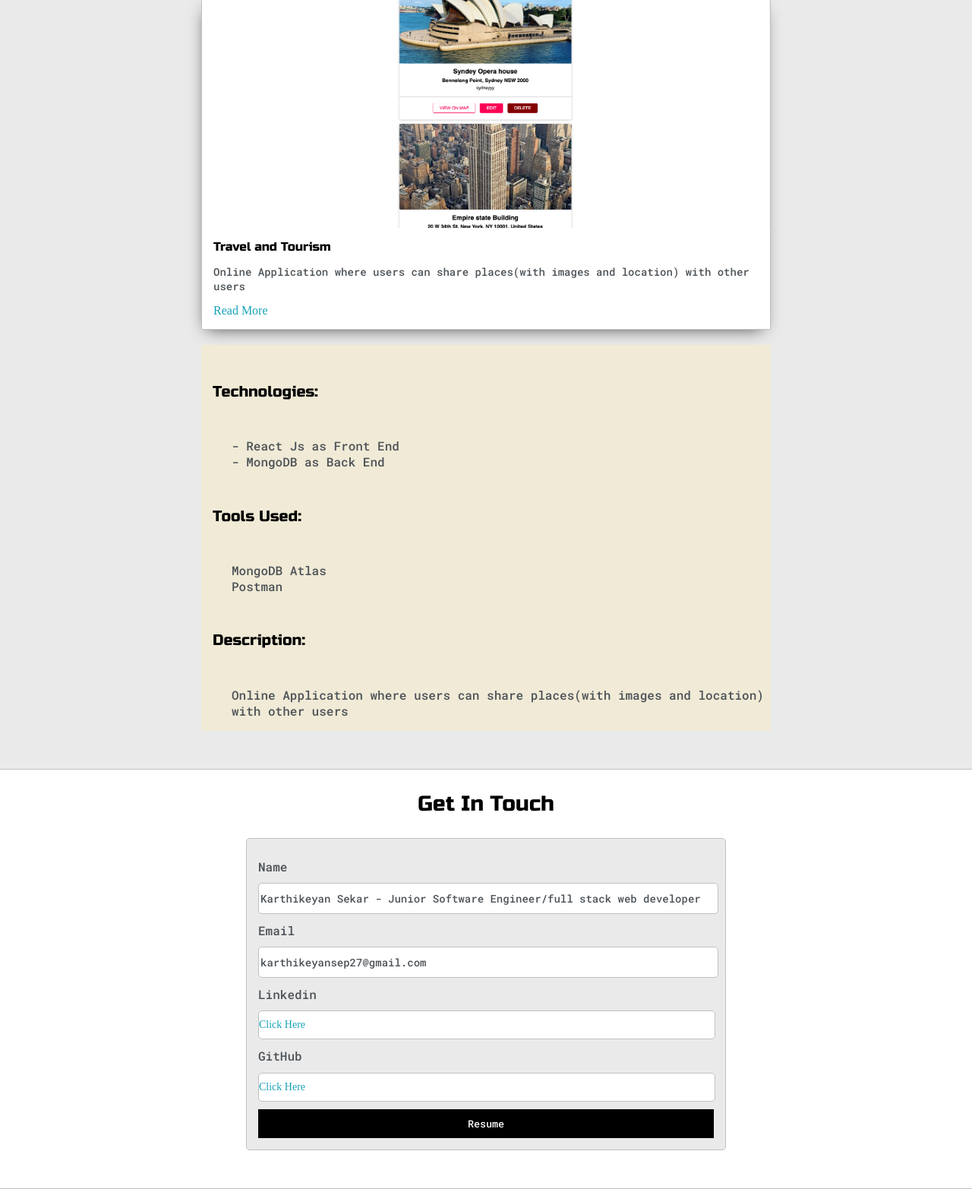
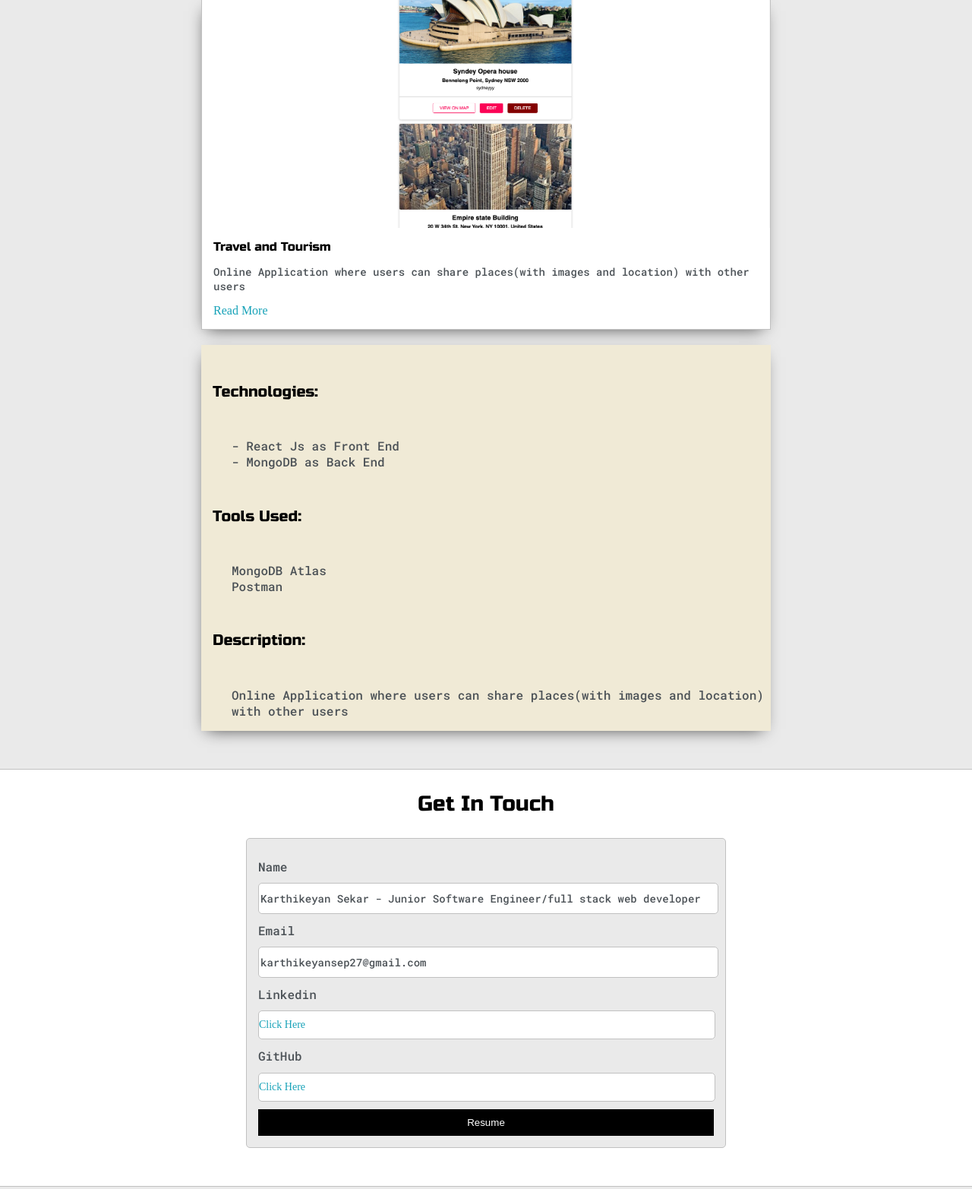
Before and after one commit to karthikeyansekar-sydney/portfolio-website, a PHP site: page / in a window 1280 px wide. Shown: the part 3329-4894 px from the top of the page at 76% size. Run offline with PHP 8.4, Linux system fonts and the light colour scheme.

Commit message:
css updated

```diff
--- a/css/style.css
+++ b/css/style.css
@@ -299,6 +299,9 @@ h6 { font-size: 16px;}
 	display: flex;
 	justify-content: space-evenly;
 	background-color: var(--previewShadow);
+	-webkit-box-shadow: -2px 7px 21px -9px rgba(0,0,0,0.75);
+	-moz-box-shadow: -2px 7px 21px -9px rgba(0,0,0,0.75);
+	box-shadow: -2px 7px 21px -9px rgba(0,0,0,0.75);
 }
 
 .social-links{
--- a/home.html
+++ b/home.html
@@ -277,7 +277,7 @@
           <a target="_blank" href="https://github.com/karthikeyansekar-sydney
           ">Click Here</a>
           </div>
-          <input id="submit-btn" type="submit" value="Resume" onclick="window.open('Karthikeyan_Sekar-Resume.pdf'); return true;" />
+          <button id="submit-btn"  onclick="window.open('Karthikeyan_Sekar-Resume.pdf'); return true;">Resume</button>
         </form>
       </div>
     </section>
```
